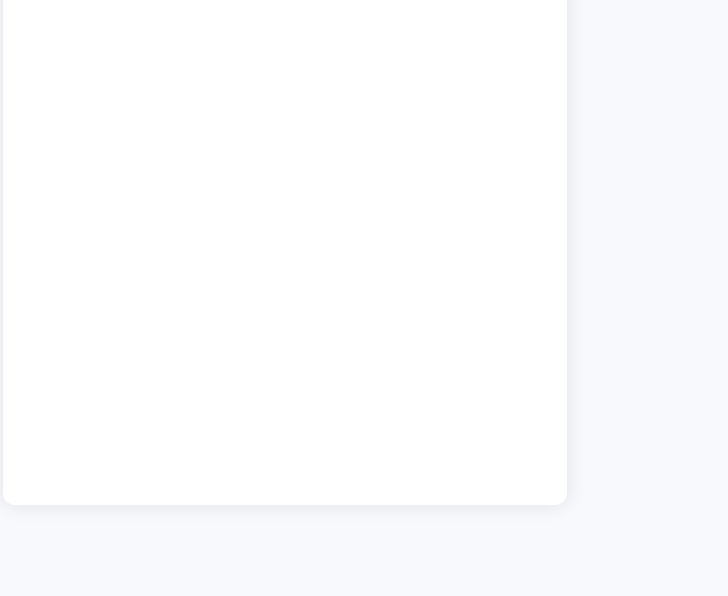
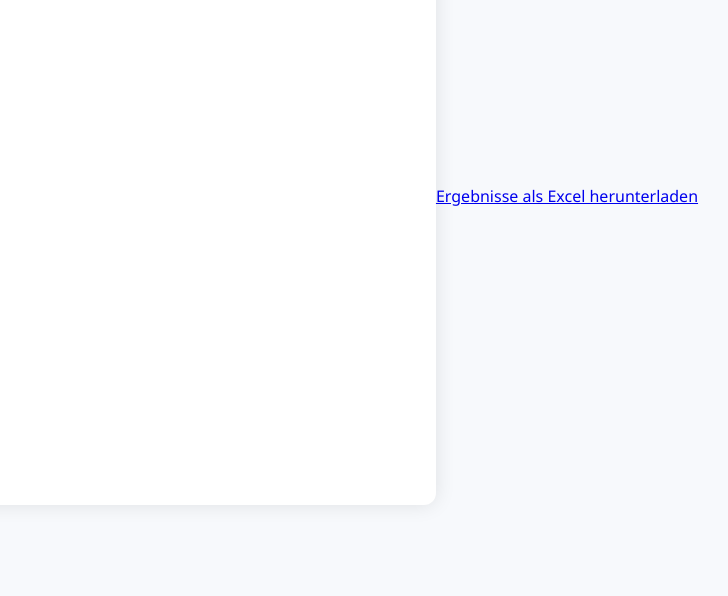
Before and after one commit to Zebile/Vermutungen, a plain HTML site: page frontend/ergebnisse.html in a window 1280 px wide. Shown: the part 204-800 px from the top of the page, without its empty margins (355-1083 px from the left). Drawn offline with nearby package versions, Linux system fonts and the light colour scheme; no server answers.

Commit message:
Update ergebnisse.html

```diff
--- a/frontend/ergebnisse.html
+++ b/frontend/ergebnisse.html
@@ -47,4 +47,8 @@
     fetchResults();
   </script>
 </body>
+  <a href="/api/export" class="download-btn" download>
+  Ergebnisse als Excel herunterladen
+</a>
+
 </html>
```
